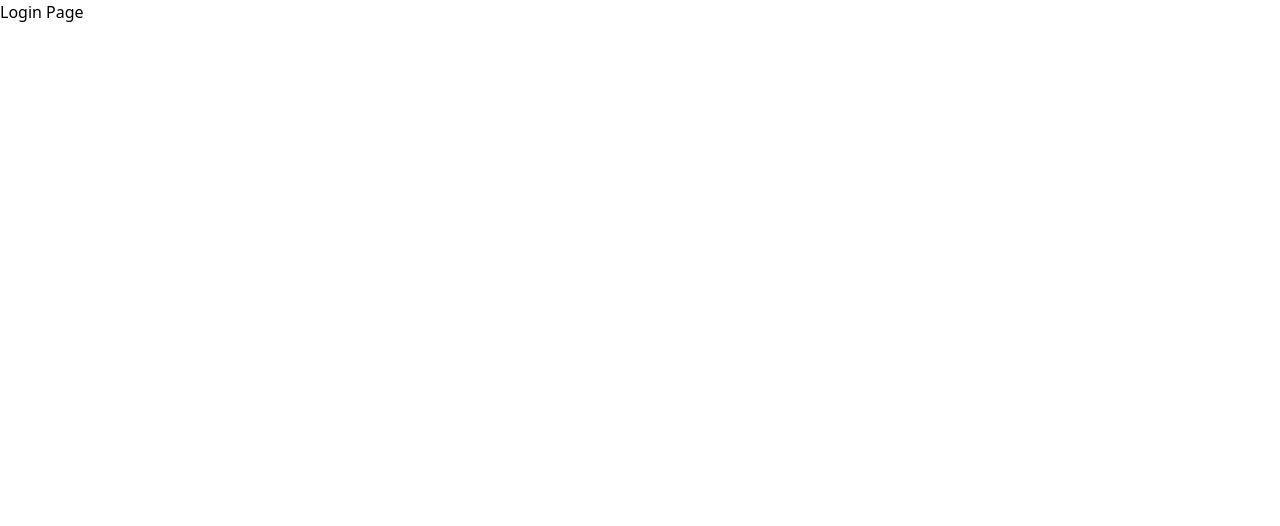
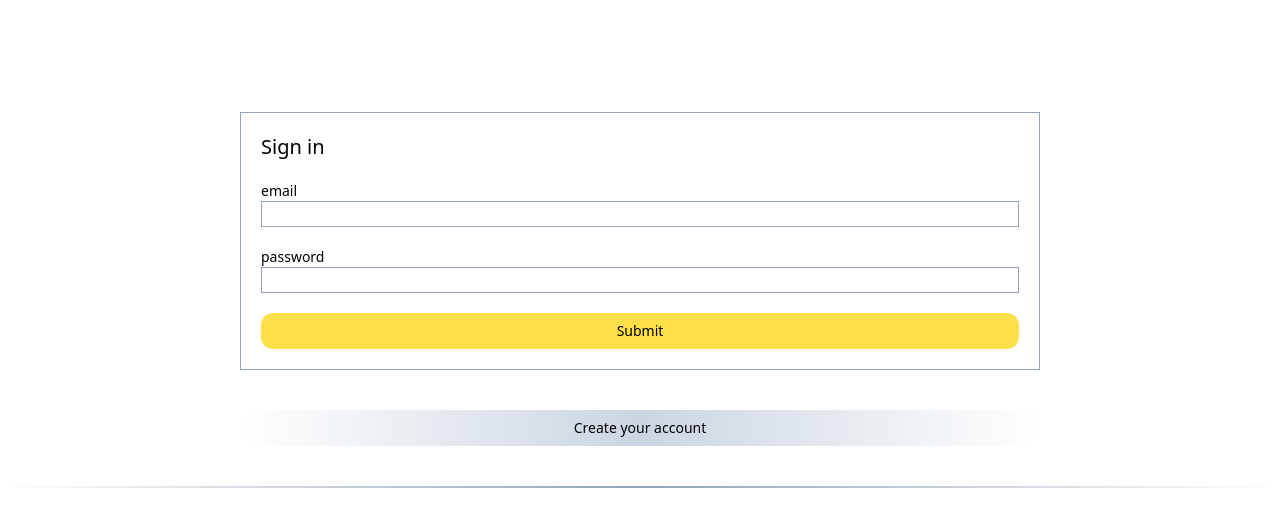
Before and after one commit to dlkokhta/EcommerceFrontEnd, a React (Vite) app: page /login in a window 1280 px wide. Shown: the top 526 px of the page. Built offline with nearby package versions, Linux system fonts and the light colour scheme.

Commit message:
implement login page using Yup schema

```diff
--- a/src/components/Header.tsx
+++ b/src/components/Header.tsx
@@ -2,6 +2,7 @@ import hamburher from "../assets/hamburger.svg";
 import close from "../assets/close.svg";
 import { useState } from "react";
 import { useNavigate } from "react-router-dom";
+// import logo from "../assets/logo.png";
 
 const Header = () => {
   const [hamburgerOpen, setHamburgerOpen] = useState<Boolean>(false);
@@ -22,7 +23,7 @@ const Header = () => {
             alt="hamburger"
           />
 
-          <h1 className="text-xl">DLK</h1>
+          {/* <img className="w-15 h-10" src={logo} /> */}
 
           <div className="ml-auto">
             <button
--- a/src/pages/Login.tsx
+++ b/src/pages/Login.tsx
@@ -1,9 +1,90 @@
-// import Registration from "./Registration";
+import { useForm } from "react-hook-form";
+import { yupResolver } from "@hookform/resolvers/yup";
+import loginSchema from "./LoginSchema";
+import axios from "axios";
+import { loginTypes } from "../types/loginTypes.js";
+import { useNavigate } from "react-router-dom";
+// import logo from "../assets/logo.png";
+
 const Login = () => {
+  const { register, handleSubmit } = useForm({
+    resolver: yupResolver(loginSchema),
+  });
+  const onSubmit = async (data: loginTypes) => {
+    const url = "http://localhost:3000/api/login";
+    console.log("data", data);
+
+    const userData = {
+      email: data.email,
+      password: data.password,
+    };
+
+    try {
+      const response = await axios.post(url, userData);
+      console.log("response.data", response.data);
+    } catch (error) {
+      console.log(error);
+    }
+  };
+
+  const navigate = useNavigate();
+
+  const handleClick = (path: string) => {
+    navigate(path);
+  };
+
   return (
     <div>
-      <h1>Login Page</h1>
-      {/* <Registration /> */}
+      {/* <img className="w-15 h-10" src={logo} /> */}
+      <div className="px-16 pt-28 lg:px-60 xl:px-[600px] ">
+        <form
+          onSubmit={handleSubmit(onSubmit)}
+          className="mb-10 flex flex-col gap-5 border border-slate-400 px-5 py-5"
+        >
+          <h1 className="text-xl ">Sign in</h1>
+
+          <div className="w-full">
+            <label className="block text-sm" htmlFor="email">
+              email
+            </label>
+            <input
+              className="w-full border  border-slate-400  outline-green-300  "
+              type="email"
+              id="email"
+              {...register("email")}
+              name="email"
+            />
+          </div>
+          <div className="w-full">
+            <label className="block text-sm" htmlFor="password">
+              password
+            </label>
+            <input
+              className="w-full border  border-slate-400   outline-green-300 "
+              type="password"
+              id="password"
+              {...register("password")}
+              name="password"
+            />
+          </div>
+
+          <button className=" w-full rounded-xl bg-yellow-300 px-5  py-2 text-sm">
+            Submit
+          </button>
+        </form>
+      </div>
+      <div className="px-16 lg:px-60 xl:px-[580px]">
+        <button
+          onClick={() => handleClick("/registration")}
+          className="mb-10 w-full rounded-xl bg-gradient-to-r from-transparent via-slate-300 to-transparent px-5  py-2 text-sm"
+        >
+          Create your account
+        </button>
+      </div>
+
+      <div className="">
+        <div className="h-[2px] w-full bg-gradient-to-r from-transparent via-slate-400 to-transparent"></div>
+      </div>
     </div>
   );
 };
--- /dev/null
+++ b/src/pages/LoginSchema.tsx
@@ -0,0 +1,16 @@
+import * as yup from "yup";
+
+const registrationSchema = yup.object({
+  email: yup
+    .string()
+    .email("email must be a valid email")
+    .required("email is required"),
+
+  password: yup
+    .string()
+    .min(8, "password must be 8 or more characters")
+    .max(25, "password must contain 25 ot less charachters")
+    .required("password is required"),
+});
+
+export default registrationSchema;
--- a/src/pages/Registration.tsx
+++ b/src/pages/Registration.tsx
@@ -3,6 +3,7 @@ import { registratioTypes } from "../types/registrationTypes.js";
 import { yupResolver } from "@hookform/resolvers/yup";
 import RegistrationSchema from "./RegistrationSchema.js";
 import axios from "axios";
+import { useNavigate } from "react-router-dom";
 
 const Registration = () => {
   const {
@@ -11,6 +12,8 @@ const Registration = () => {
     // formState: { errors },
     reset,
   } = useForm({ resolver: yupResolver(RegistrationSchema) });
+
+  const navigate = useNavigate();
 
   const onSubmit = async (data: registratioTypes) => {
     console.log("data", data);
@@ -35,7 +38,7 @@ const Registration = () => {
   };
   return (
     <div>
-      <div className=" px-16 pt-28">
+      <div className=" px-16 pt-28 lg:px-60 xl:px-[600px] ">
         <form
           onSubmit={handleSubmit(onSubmit)}
           className="mb-10 flex flex-col gap-5 border border-slate-400 px-5 py-5"
@@ -93,6 +96,18 @@ const Registration = () => {
           <button className=" w-full rounded-xl bg-yellow-300 px-5  py-2 text-sm">
             Submit
           </button>
+
+          <div className="text-sm">
+            Already have an account?{" "}
+            <a
+              onClick={() => {
+                navigate("/login");
+              }}
+              className="hover:text-red cursor-pointer text-blue-500 underline"
+            >
+              Sign in
+            </a>
+          </div>
         </form>
       </div>
       <div className="">
--- /dev/null
+++ b/src/types/loginTypes.d.ts
@@ -0,0 +1,4 @@
+export interface loginTypes {
+  email: string;
+  password: string;
+}
--- a/tailwind.config.js
+++ b/tailwind.config.js
@@ -1,77 +1,127 @@
 /** @type {import('tailwindcss').Config} */
-module.exports = {
-  darkMode: ["class"],
-  content: [
-    './pages/**/*.{ts,tsx}',
-    './components/**/*.{ts,tsx}',
-    './app/**/*.{ts,tsx}',
-    './src/**/*.{ts,tsx}',
-  ],
-  prefix: "",
+
+
+export default {
+  content: ["./index.html", "./src/**/*.{js,ts,jsx,tsx}"],
+
   theme: {
-    container: {
-      center: true,
-      padding: "2rem",
-      screens: {
-        "2xl": "1400px",
-      },
-    },
     extend: {
       colors: {
-        border: "hsl(var(--border))",
-        input: "hsl(var(--input))",
-        ring: "hsl(var(--ring))",
-        background: "hsl(var(--background))",
-        foreground: "hsl(var(--foreground))",
-        primary: {
-          DEFAULT: "hsl(var(--primary))",
-          foreground: "hsl(var(--primary-foreground))",
-        },
-        secondary: {
-          DEFAULT: "hsl(var(--secondary))",
-          foreground: "hsl(var(--secondary-foreground))",
-        },
-        destructive: {
-          DEFAULT: "hsl(var(--destructive))",
-          foreground: "hsl(var(--destructive-foreground))",
-        },
-        muted: {
-          DEFAULT: "hsl(var(--muted))",
-          foreground: "hsl(var(--muted-foreground))",
-        },
-        accent: {
-          DEFAULT: "hsl(var(--accent))",
-          foreground: "hsl(var(--accent-foreground))",
-        },
-        popover: {
-          DEFAULT: "hsl(var(--popover))",
-          foreground: "hsl(var(--popover-foreground))",
-        },
-        card: {
-          DEFAULT: "hsl(var(--card))",
-          foreground: "hsl(var(--card-foreground))",
-        },
+        red: "#FC4747",
+        darckBlue: "#10141E",
+        grey: "#5A698F",
+        semyDarck: "#161D2F",
+        white: "#FFFFFF",
       },
-      borderRadius: {
-        lg: "var(--radius)",
-        md: "calc(var(--radius) - 2px)",
-        sm: "calc(var(--radius) - 4px)",
-      },
-      keyframes: {
-        "accordion-down": {
-          from: { height: "0" },
-          to: { height: "var(--radix-accordion-content-height)" },
-        },
-        "accordion-up": {
-          from: { height: "var(--radix-accordion-content-height)" },
-          to: { height: "0" },
-        },
-      },
-      animation: {
-        "accordion-down": "accordion-down 0.2s ease-out",
-        "accordion-up": "accordion-up 0.2s ease-out",
-      },
+
+      // backgroundImage: {
+      //   destinationMobile: "url('./assets/destination/background-destination-mobile.jpg')",
+      //   destinationTablet: "url('./assets/destination/background-destination-tablet.jpg')",
+
+      // },
+    },
+
+    fontFamily: {
+      outfit: ["Outfit", "sans-serif"],
+    },
+
+    // fontSize: {
+    //   "3.2xl": "32px",
+    // },
+    screens: {
+      sm: "378px",
+      // => @media (min-width: 640px) { ... }
+
+      md: "576px",
+      // => @media (min-width: 768px) { ... }
+
+      lg: "768px",
+      // => @media (min-width: 1024px) { ... }
+
+      xl: "1440px",
+      // => @media (min-width: 1280px) { ... }
+
+      "2xl": "1536px",
+      // => @media (min-width: 1536px) { ... }
     },
   },
-  plugins: [require("tailwindcss-animate")],
-}
+
+  plugins: [],
+};
+
+// module.exports = {
+//   darkMode: ["class"],
+//   content: [
+//     './pages/**/*.{ts,tsx}',
+//     './components/**/*.{ts,tsx}',
+//     './app/**/*.{ts,tsx}',
+//     './src/**/*.{ts,tsx}',
+//   ],
+//   prefix: "",
+//   theme: {
+//     container: {
+//       center: true,
+//       padding: "2rem",
+//       screens: {
+//         "2xl": "1400px",
+//       },
+//     },
+//     extend: {
+//       colors: {
+//         border: "hsl(var(--border))",
+//         input: "hsl(var(--input))",
+//         ring: "hsl(var(--ring))",
+//         background: "hsl(var(--background))",
+//         foreground: "hsl(var(--foreground))",
+//         primary: {
+//           DEFAULT: "hsl(var(--primary))",
+//           foreground: "hsl(var(--primary-foreground))",
+//         },
+//         secondary: {
+//           DEFAULT: "hsl(var(--secondary))",
+//           foreground: "hsl(var(--secondary-foreground))",
+//         },
+//         destructive: {
+//           DEFAULT: "hsl(var(--destructive))",
+//           foreground: "hsl(var(--destructive-foreground))",
+//         },
+//         muted: {
+//           DEFAULT: "hsl(var(--muted))",
+//           foreground: "hsl(var(--muted-foreground))",
+//         },
+//         accent: {
+//           DEFAULT: "hsl(var(--accent))",
+//           foreground: "hsl(var(--accent-foreground))",
+//         },
+//         popover: {
+//           DEFAULT: "hsl(var(--popover))",
+//           foreground: "hsl(var(--popover-foreground))",
+//         },
+//         card: {
+//           DEFAULT: "hsl(var(--card))",
+//           foreground: "hsl(var(--card-foreground))",
+//         },
+//       },
+//       borderRadius: {
+//         lg: "var(--radius)",
+//         md: "calc(var(--radius) - 2px)",
+//         sm: "calc(var(--radius) - 4px)",
+//       },
+//       keyframes: {
+//         "accordion-down": {
+//           from: { height: "0" },
+//           to: { height: "var(--radix-accordion-content-height)" },
+//         },
+//         "accordion-up": {
+//           from: { height: "var(--radix-accordion-content-height)" },
+//           to: { height: "0" },
+//         },
+//       },
+//       animation: {
+//         "accordion-down": "accordion-down 0.2s ease-out",
+//         "accordion-up": "accordion-up 0.2s ease-out",
+//       },
+//     },
+//   },
+//   plugins: [require("tailwindcss-animate")],
+// }
```
Also changed, not shown: src/assets/logo.png (added).
